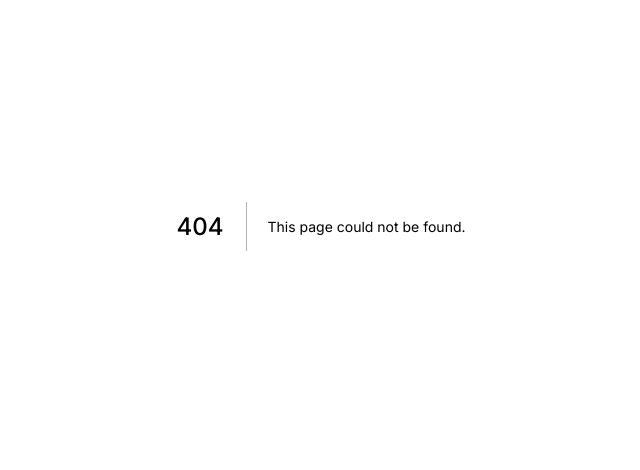
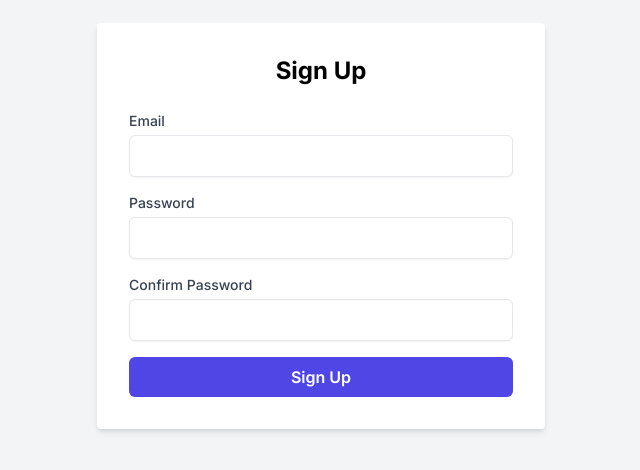
Before and after one commit to tsegaye27/ceramics-store, a Next.js app: page /auth/sign-up in a window 1280 px wide. Before the commit this address had no page. Shown: the part 174-644 px from the top of the page, without its empty margins (319-959 px from the left). Built offline with nearby package versions, Linux system fonts and the light colour scheme.

Commit message:
setting up

```diff
--- /dev/null
+++ b/app/auth/login/page.tsx
@@ -0,0 +1,54 @@
+"use client";
+import React, { useState } from "react";
+
+const LoginPage: React.FC = () => {
+  const [email, setEmail] = useState("");
+  const [password, setPassword] = useState("");
+
+  const handleSubmit = (event: React.FormEvent) => {
+    event.preventDefault();
+    console.log("Email:", email);
+    console.log("Password:", password);
+    setEmail("");
+    setPassword("");
+  };
+
+  return (
+    <div className="flex justify-center items-center h-screen">
+      <form
+        onSubmit={handleSubmit}
+        className="ring-[0.05rem] h-[300px] ring-blue-500 flex rounded-lg justify-start items-center gap-8 py-8 flex-col w-[400px]"
+      >
+        <h2 className="text-4xl text-blue-500 text-center w-full">Login</h2>
+        <div className="flex flex-col w-full items-center">
+          <input
+            type="email"
+            value={email}
+            onChange={(e) => setEmail(e.target.value)}
+            required
+            className="mb-3 p-2 w-[300px] ring-[0.05rem] ring-blue-500 outline-none text-[#414141] rounded-md
+          "
+            placeholder="Email"
+          />
+          <input
+            type="password"
+            value={password}
+            onChange={(e) => setPassword(e.target.value)}
+            required
+            placeholder="Password"
+            className="mb-3 w-[300px] p-2 ring-[0.05rem] ring-blue-500 outline-none text-[#414141] rounded-md
+          "
+          />
+          <button
+            type="submit"
+            className="p-2 bg-blue-500 w-1/4 rounded-lg text-white cursor-pointer border-none"
+          >
+            Login
+          </button>
+        </div>
+      </form>
+    </div>
+  );
+};
+
+export default LoginPage;
--- /dev/null
+++ b/app/auth/sign-up/page.tsx
@@ -0,0 +1,83 @@
+import React, { useState } from "react";
+
+const SignUpPage: React.FC = () => {
+  const [email, setEmail] = useState("");
+  const [password, setPassword] = useState("");
+  const [confirmPassword, setConfirmPassword] = useState("");
+
+  const handleSubmit = (e: React.FormEvent) => {
+    e.preventDefault();
+    if (password !== confirmPassword) {
+      alert("Passwords do not match");
+      return;
+    }
+    console.log("Email:", email);
+    console.log("Password:", password);
+  };
+
+  return (
+    <div className="flex items-center justify-center min-h-screen bg-gray-100">
+      <div className="w-full max-w-md p-8 space-y-6 bg-white rounded shadow-md">
+        <h2 className="text-2xl font-bold text-center">Sign Up</h2>
+        <form onSubmit={handleSubmit} className="space-y-4">
+          <div>
+            <label
+              htmlFor="email"
+              className="block text-sm font-medium text-gray-700"
+            >
+              Email
+            </label>
+            <input
+              type="email"
+              id="email"
+              value={email}
+              onChange={(e) => setEmail(e.target.value)}
+              required
+              className="w-full px-3 py-2 mt-1 border rounded-md shadow-sm focus:outline-none focus:ring focus:ring-indigo-200"
+            />
+          </div>
+          <div>
+            <label
+              htmlFor="password"
+              className="block text-sm font-medium text-gray-700"
+            >
+              Password
+            </label>
+            <input
+              type="password"
+              id="password"
+              value={password}
+              onChange={(e) => setPassword(e.target.value)}
+              required
+              className="w-full px-3 py-2 mt-1 border rounded-md shadow-sm focus:outline-none focus:ring focus:ring-indigo-200"
+            />
+          </div>
+          <div>
+            <label
+              htmlFor="confirmPassword"
+              className="block text-sm font-medium text-gray-700"
+            >
+              Confirm Password
+            </label>
+            <input
+              type="password"
+              id="confirmPassword"
+              value={confirmPassword}
+              onChange={(e) => setConfirmPassword(e.target.value)}
+              required
+              className="w-full px-3 py-2 mt-1 border rounded-md shadow-sm focus:outline-none focus:ring focus:ring-indigo-200"
+            />
+          </div>
+          <button
+            type="submit"
+            className="w-full px-4 py-2 font-semibold text-white bg-indigo-600 rounded-md hover:bg-indigo-700 focus:outline-none focus:ring focus:ring-indigo-200"
+          >
+            Sign Up
+          </button>
+        </form>
+      </div>
+    </div>
+  );
+};
+
+export default SignUpPage;
--- a/app/ceramics/page.tsx
+++ /dev/null
@@ -1,11 +0,0 @@
-import React from "react";
-
-const Ceramics = () => {
-  return (
-    <div>
-      <h1>Ceramics</h1>
-    </div>
-  );
-};
-
-export default Ceramics;
--- a/app/components/AddCeramicForm.tsx
+++ /dev/null
@@ -1,31 +0,0 @@
-import React from "react";
-
-const AddCeramicForm = () => {
-  function handleSubmitted(event: React.FormEvent<HTMLFormElement>) {
-    event.preventDefault();
-    console.log("submitted");
-  }
-  return (
-    <div>
-      <form onSubmit={handleSubmitted}>
-        <label htmlFor="size">Size:</label>
-        <input type="text" placeholder="60*60" id="size" name="size" />
-        <label htmlFor="name">Code:</label>
-        <input type="text" placeholder="205" id="name" name="name" />
-        <label htmlFor="type">Type:</label>
-        <select name="type" id="type">
-          <option value="digital">Digital</option>
-          <option value="normal" selected>
-            Normal
-          </option>
-          <option value="polished">Polished</option>
-        </select>
-        <label htmlFor="area">Total(m2):</label>
-        <input type="text" placeholder="10" />
-        <button type="submit">Add</button>
-      </form>
-    </div>
-  );
-};
-
-export default AddCeramicForm;
--- a/app/components/CeramicsList.tsx
+++ /dev/null
@@ -1,20 +0,0 @@
-"use client";
-import React from "react";
-import AddCeramicForm from "./AddCeramicForm";
-import Modal from "./Modal";
-
-const CeramicsList = () => {
-  return (
-    <div className="mt-[2rem] flex w-full ml-[5rem]">
-      <div
-        onClick={() => {}}
-        className="bg-gray-800 text-white py-[0.3rem] rounded-md px-[0.8rem] text-2xl "
-      >
-        +
-      </div>
-      <span className="m-2 font-semibold">Add Ceramic</span>
-    </div>
-  );
-};
-
-export default CeramicsList;
--- a/app/components/Modal.tsx
+++ /dev/null
@@ -1,11 +0,0 @@
-import React from "react";
-
-type ModalProp = {
-  children: React.ReactNode;
-};
-
-const Modal: React.FC<ModalProp> = ({ children }) => {
-  return <div>{children}</div>;
-};
-
-export default Modal;
--- a/app/components/SearchBar.tsx
+++ /dev/null
@@ -1,18 +0,0 @@
-import React from "react";
-
-const SearchBar = () => {
-  return (
-    <div>
-      <input
-        type="text"
-        placeholder="Search Ceramics..."
-        className="bg-gray-100 outline-none text-gray-500 shadow-md py-[0.4rem] pl-5 w-[13rem] rounded-l-2xl"
-      />
-      <button className="bg-gray-700 text-white px-[0.85rem] p-[0.5rem] mx-[-1rem] shadow-md rounded-3xl">
-        &#8594;
-      </button>
-    </div>
-  );
-};
-
-export default SearchBar;
--- a/app/page.tsx
+++ b/app/page.tsx
@@ -1,11 +1,5 @@
-import CeramicsList from "./components/CeramicsList";
-import SearchBar from "./components/SearchBar";
+import React from "react";
 
-export default function Home() {
-  return (
-    <main className="w-full h-[100vh] flex flex-col items-center mt-[2rem]">
-      <SearchBar />
-      <CeramicsList />
-    </main>
-  );
+export default function page() {
+  return <div>Home page</div>;
 }
```
Also changed, not shown: app/api/auth/login.ts (added), app/api/auth/signup.ts (added).
